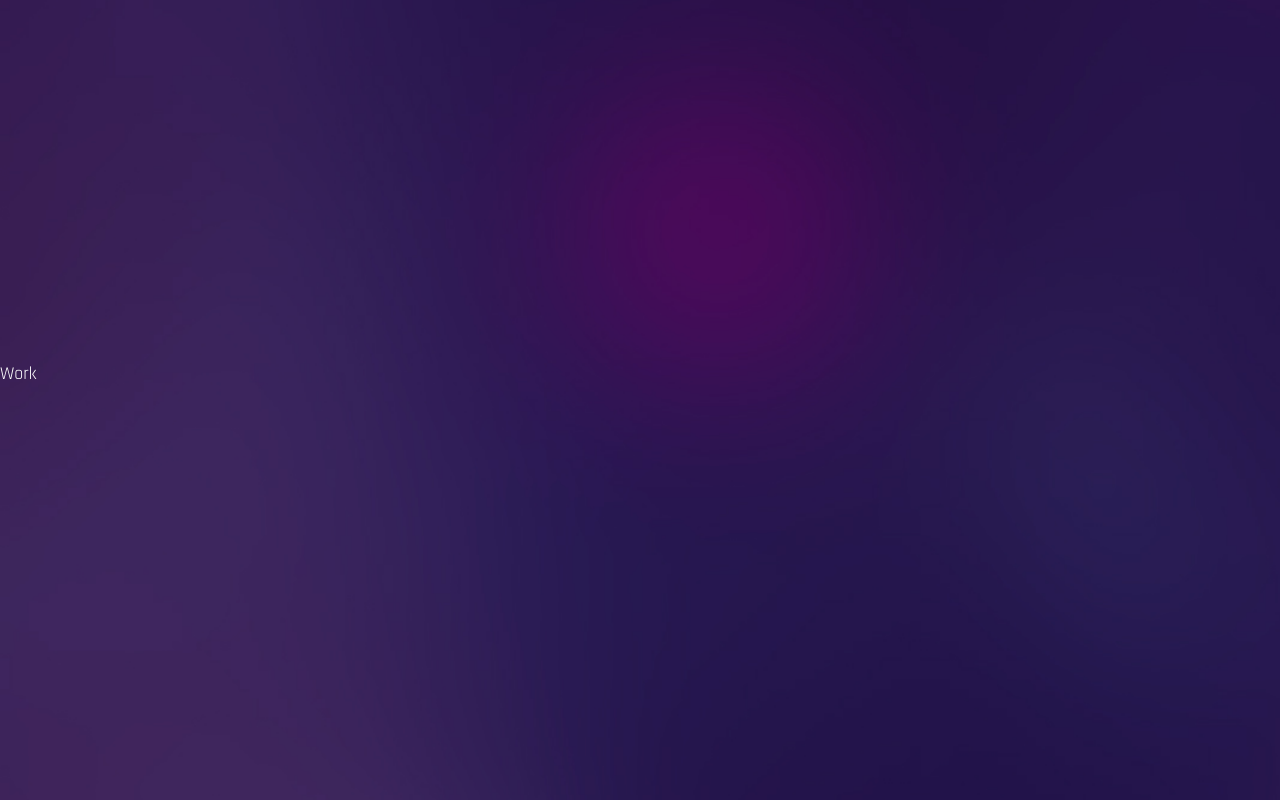
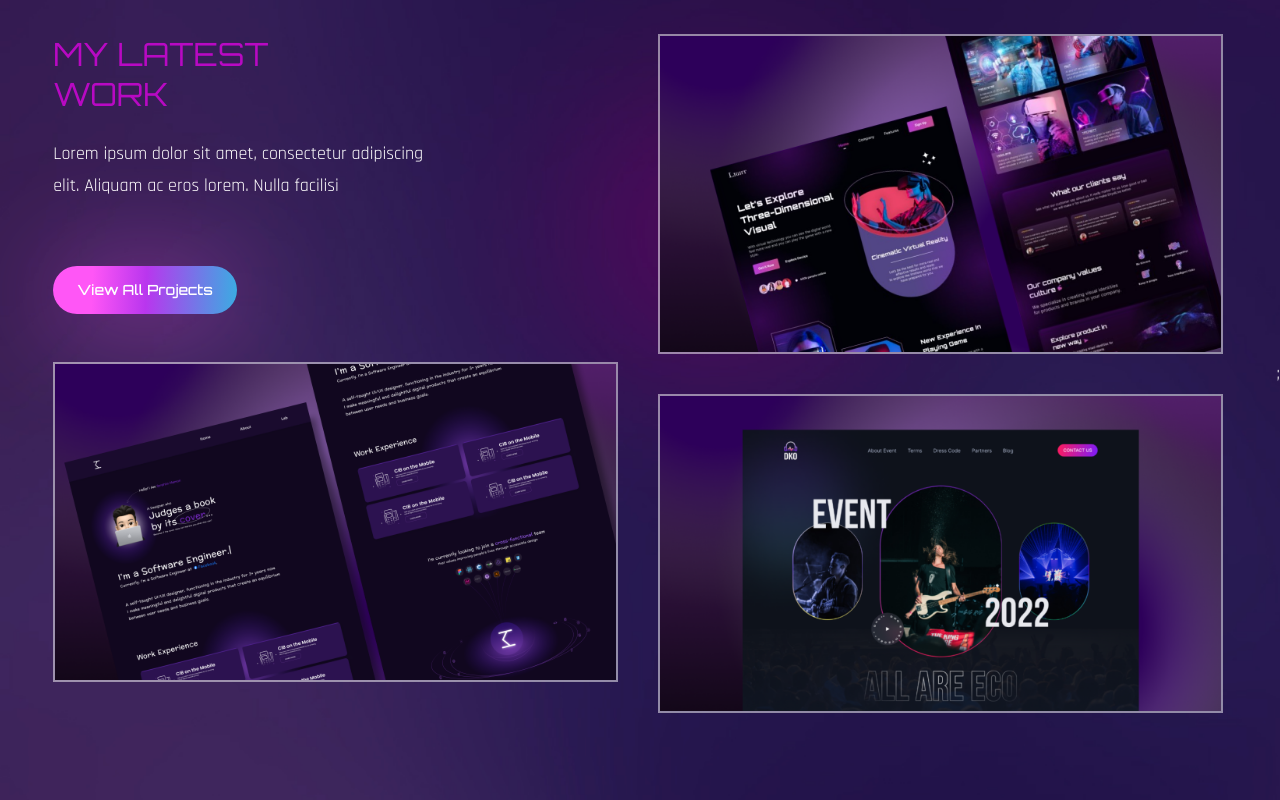
Before and after one commit to fernandofrisso/Portifolio, a React (Create React App) app: page / in a window 1280 px wide. Shown: the part 2360-3160 px from the top of the page. Built offline with nearby package versions, Linux system fonts and the light colour scheme; the HTML template or start-up script is replaced by a standard one; a web font is replaced by a local one.

Commit message:
work sketch creation

```diff
--- a/src/components/Work.js
+++ b/src/components/Work.js
@@ -1,7 +1,130 @@
 import React from 'react';
 
+import { motion } from 'framer-motion';
+
+import { fadeIn } from '../variants';
+
+import img1 from '../assets/portfolio-img1.png';
+import img2 from '../assets/portfolio-img2.png';
+import img3 from '../assets/portfolio-img3.png';
+
 const Work = () => {
-  return <div className='section' id='work'>Work</div>;
+
+  return (
+
+    <section className='section' id='work'>
+
+      <div className='container mx-auto'>
+
+        <div className='flex flex-col lg:flex-row gap-x-10'>
+
+          <motion.div
+
+            variants={fadeIn('left', 0.5)}
+            initial='hidden'
+            whileInView='show'
+            viewport={{once: false, amount:0.3}}
+            className='flex-1 flex flex-col gap-y-12 mb-110 lg:mb-0'
+
+          >
+
+            {/*text*/}
+
+            <div>
+
+              <h2 className='h2 leading-tight text-accent' >My Latest <br/>
+                  Work
+              </h2>
+
+              <p className='max-w-sm mb-16'>Lorem ipsum dolor sit amet, consectetur adipiscing elit. Aliquam ac eros lorem. Nulla facilisi</p>
+
+              <button className='btn btn-sm'> View All Projects</button>
+
+            </div >
+
+            {/*img*/}
+            <div className='group relative overflow-hidden border-2 border-white/50 rounded-x1'>
+
+              <div className='group-hover:bg-black/70 w-full absolute z-40 transition-all duration-300'> </div>
+
+              <img className='group-hover:scale-125 transition-all duration-500' src={img1} alt=''/>
+
+              <div className='absolute -bottom-ful left left-12 group-hover:bottom-24 transition-all duration-300 z-50'>
+
+                <span className='text-gradient'>UI/UX Design</span>
+
+              </div>
+
+              <div className='absolute -bottom-ful left left-12 group-hover:bottom-14 transition-all duration-700 z-50'>
+
+                <span className='text-3x1 text-white'>Project Tittle</span>
+
+              </div>
+
+            </div>
+
+          </motion.div>
+
+          <motion.div
+
+            variants={fadeIn('left', 0.2)}
+            initial='hidden'
+            whileInView='show'
+            viewport={{once: false, amount:0.3}}
+            className='flex-1 flex flex-col gap-y-10'
+
+          >
+
+            <div className='group relative overflow-hidden border-2 border-white/50 rounded-x1'>
+
+              <div className='group-hover:bg-black/70 w-full absolute z-40 transition-all duration-300'> </div>
+
+              <img className='group-hover:scale-125 transition-all duration-500' src={img2} alt=''/>
+
+              <div className='absolute -bottom-ful left left-12 group-hover:bottom-24 transition-all duration-300 z-50'>
+
+                <span className='text-gradient'>UI/UX Design</span>
+
+              </div>
+
+              <div className='absolute -bottom-ful left left-12 group-hover:bottom-14 transition-all duration-700 z-50'>
+
+                <span className='text-3x1 text-white'>Project Tittle</span>
+
+              </div>
+
+            </div>
+
+            <div className='group relative overflow-hidden border-2 border-white/50 rounded-x1'>
+
+              <div className='group-hover:bg-black/70 w-full absolute z-40 transition-all duration-300'> </div>
+
+              <img className='group-hover:scale-125 transition-all duration-500' src={img3} alt=''/>
+
+              <div className='absolute -bottom-ful left left-12 group-hover:bottom-24 transition-all duration-300 z-50'>
+
+                <span className='text-gradient'>UI/UX Design</span>
+
+              </div>
+
+              <div className='absolute -bottom-ful left left-12 group-hover:bottom-14 transition-all duration-700 z-50'>
+
+                <span className='text-3x1 text-white'>Project Tittle</span>
+
+              </div>
+
+            </div>
+
+          </motion.div>
+
+        </div>
+
+      </div>;
+
+    </section>
+
+  )
+
 };
 
 export default Work;
```
